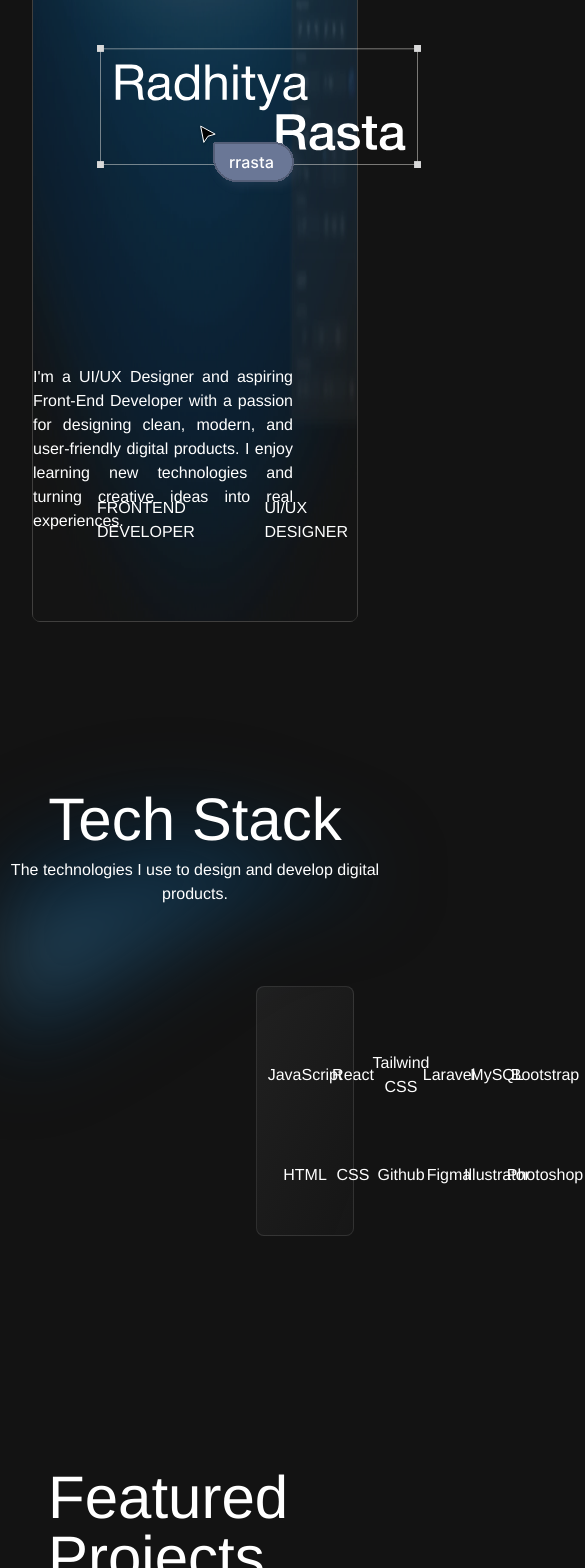
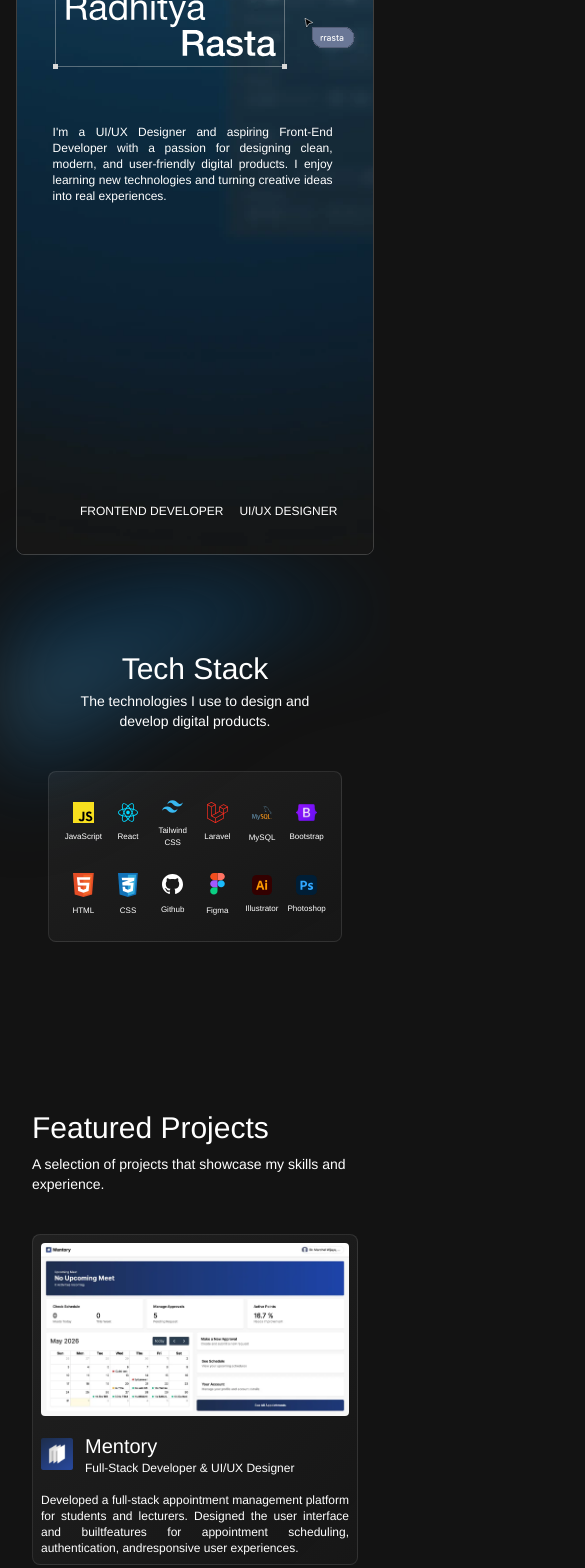
Before and after one commit to rrastaa/Portfolio, a React (Vite) app: page / in a window 390 px wide. Shown: the part 180-1748 px from the top of the page, 585 px wide, since content can reach past the window. Built offline with nearby package versions, Linux system fonts and the light colour scheme.

Commit message:
Updating Mobile View

```diff
--- a/src/App.jsx
+++ b/src/App.jsx
@@ -14,13 +14,13 @@ function App() {
 
   return (
     <>
-      <div className="relative bg-[#131313]">
+      <div className="relative bg-[#131313] overflow-hidden">
 
           <img src="/gradientleft.webp" className="absolute top-[20%] blur-2xl" alt="" />
 
           <img
             src="/gradvert.webp"
-            className="absolute bottom-0 right-0 scale-x-200 translate-x-200 blur-3xl"
+            className="absolute bottom-0 right-0 scale-x-200 md:translate-x-200 blur-3xl"
             alt=""
           />
 
--- a/src/components/Contact.jsx
+++ b/src/components/Contact.jsx
@@ -29,11 +29,11 @@ const contacts = [
 function Contact() {
   return (
     <>
-      <div className="text-white pt-30 flex flex-col gap-20 mb-20 mx-48 z-20" id="Contact">
+      <div className="text-white pt-30 flex flex-col gap-16 md:gap-20 mb-20 mx-8 md:mx-48 z-20" id="Contact">
         <div className="text-center ">
-          <h2 className=" text-6xl font-medium">Contact Me</h2>
+          <h2 className="text-3xl md:text-6xl font-medium">Contact Me</h2>
         </div>
-        <div className="max-w-screen grid grid-cols-2 gap-8 ">
+        <div className="max-w-screen grid grid-cols-1 md:grid-cols-2 gap-6 md:gap-8 ">
           {contacts.map((contact) => (
             <ContactFill
               key={contact.title}
@@ -66,13 +66,13 @@ function ContactFill({ title, value, icon: Icon }) {
   return (
     <div
       onClick={handleCopy}
-      className="hover:bg-linear-to-t hover:from-[#595959]/20 hover:to-[#BFBFBF]/20 hover:scale-102 cursor-pointer transition duration-200 rounded-lg border border-white/10 p-12 bg-linear-to-t from-[#BFBFBF]/8 to-[#595959]/5 flex flex-col justify-center items-center gap-4"
+      className="hover:bg-linear-to-t hover:from-[#595959]/20 hover:to-[#BFBFBF]/20 hover:scale-102 cursor-pointer transition duration-200 rounded-lg border border-white/10 p-4 md:p-12 bg-linear-to-t from-[#BFBFBF]/8 to-[#595959]/5 flex flex-col justify-center items-center gap-4"
     >
       <div className="flex flex-col justify-center items-center gap-2">
-        <Icon className="w-8 h-8"></Icon>
+        <Icon className="w-4 md:w-8 md:h-8"></Icon>
         <p className="text-xs">{title}</p>
       </div>
-      <h2 className="font-bold text-[24px] transition duration-200">{copied?"Successfully Copied!":value}</h2>
+      <h2 className="font-bold md:text-[24px] transition duration-200">{copied?"Successfully Copied!":value}</h2>
     </div>
   );
 }
--- a/src/components/Home.jsx
+++ b/src/components/Home.jsx
@@ -1,32 +1,35 @@
 function Home() {
   return (
     <>
+      <div className="">
         <div
-        className="relative m-8 rounded-lg border border-[#F2EFE9]/20 z-10 "
+          className="relative m-4 md:m-8 rounded-lg border  border-[#F2EFE9]/20 z-10 "
           id="Home"
         >
-        <img src="/finalhome.webp" className="w-full h-[91vh] " alt="" />
+          <img src="/mobilehome.webp" className=" block sm:hidden md:hidden w-full rounded-lg blur-[10%] h-[85vh]" alt="" />
+          <img src="/finalhome.webp" className=" hidden sm:block md:block w-full md:h-[91vh] " alt="" />
 
           <img
             src="MainName.svg"
-          className="absolute top-1/4 left-16 w-150 "
+            className="absolute w-[60vw] top-[20%] left-[10%] md:top-1/4 md:left-16 md:w-150 "
             alt=""
           />
 
           <img
             src="cursor.svg"
-          className="absolute top-[35%] left-[50%]"
+            className="absolute w-15 md:w-25 top-[25%] left-[80%]   md:top-[35%] md:left-[50%]"
             alt=""
           />
-        <p className="absolute max-w-130 top-4/6 right-16 text-white font-normal text-[16px] text-justify">
+          <p className="absolute max-w-70 md:max-w-130 top-[40%] ml-[10%] md:top-4/6 md:right-16 text-white font-normal text-xs md:text-[16px] text-justify">
             I'm a UI/UX Designer and aspiring Front-End Developer with a passion
             for designing clean, modern, and user-friendly digital products. I
             enjoy learning new technologies and turning creative ideas into real
             experiences.
           </p>
-        <div className="absolute bottom-[10%] left-16 text-white flex gap-8 uppercase">
+          <div className="absolute right-[10%] bottom-[5%] md:bottom-[10%] md:left-16 text-white text-xs md:text-base flex gap-4 md:gap-8 uppercase">
             <p>Frontend Developer</p>
             <p>UI/UX Designer</p>
+          </div>
         </div>
       </div>
     </>
--- a/src/components/Navbar.jsx
+++ b/src/components/Navbar.jsx
@@ -57,7 +57,7 @@ function Navbar() {
           showNav ? "translate-y-0 opacity-100" : "-translate-y-6 opacity-0"
         }`}
       >
-        <div className=" w-[60vw] text-white justify-around text-xs md:text-base mt-6 pt-2 rounded-full mb-4 pb-2 mr-14 flex z-50 px-8 md:px-16 bg-linear-to-br from-[#BFBFBF]/8 to-[#595959]/5 border border-white/10 backdrop-blur-lg">
+        <div className="w-[75vw] md:w-[50vw] text-white justify-around text-xs md:text-base mt-6 pt-2 rounded-full mb-4 pb-2 md:mr-14 flex z-50 px-8 md:px-16 bg-linear-to-br from-[#BFBFBF]/8 to-[#595959]/5 border border-white/10 backdrop-blur-lg">
           {navItems.map((items) => (
             <a className="hover:shadow-[0_0_25px_rgba(255,255,255,0.1)] transition duration-200 hover:scale-102 overflow-hidden" href={items.href}>
               {items.name}
--- a/src/components/ProjectsView.jsx
+++ b/src/components/ProjectsView.jsx
@@ -35,22 +35,22 @@ const project = [
 function ProjectCard({ title, logo, focus, desc, mainImage, moreImage }) {
   return (
     <>
-      <div className="flex flex-row gap-8 bg-linear-to-br from-[#BFBFBF]/8 to-[#595959]/5 p-8 rounded-lg border border-white/10">
+      <div className="flex flex-col md:flex-row gap-4 md:gap-8 bg-linear-to-br from-[#BFBFBF]/8 to-[#595959]/5 p-2 md:p-8 rounded-lg border border-white/10">
         <img
           src={mainImage}
-          className="max-w-[50vw] max-h-[70vh] rounded hover:brightness-100  hover:scale-102 transition duration-200"
+          className="md:max-w-[50vw] max-h-[70vh] rounded hover:brightness-100  hover:scale-102 transition duration-200"
           alt=""
         />
-        <div className="flex flex-col gap-8">
+        <div className="flex flex-col gap-4 md:gap-8">
           <div className="flex flex-row items-center gap-3">
-            <img src={logo} className="max-w-14 max-h-10" alt="" />
-            <div className="flex flex-col gap-">
-              <h3 className="text-2xl font-medium">{title}</h3>
-              <p className="font-normal text-sm"> {focus}</p>
+            <img src={logo} className="max-w-8 max-h-8 md:max-w-14 md:max-h-10" alt="" />
+            <div className="flex flex-col">
+              <h3 className="text-xl md:text-2xl font-medium">{title}</h3>
+              <p className="font-normal text-xs md:text-sm"> {focus}</p>
             </div>
           </div>
-          <p className="text-justify text-normal font-normal">{desc}</p>
-          <div className="flex gap-8">
+          <p className="text-justify text-xs md:text-base font-normal">{desc}</p>
+          <div className=" hidden md:flex gap-8">
             {moreImage.map((more) => (
               <div key={more} className="flex-1">
                 <img
@@ -70,14 +70,14 @@ function ProjectCard({ title, logo, focus, desc, mainImage, moreImage }) {
 function ProjectsView() {
   return (
     <>
-      <div className="text-white text-start pt-12 h-full mx-12 flex flex-col gap-20 z-10" id="ProjectView">
+      <div className="text-white text-start pt-12 h-full mx-8 md:mx-12 flex flex-col gap-10 md:gap-20 z-10" id="ProjectView">
         <div className="flex flex-col gap-2">
-          <h2 className=" text-6xl font-medium">Featured Projects</h2>
-          <p className="text-[16px] font-light">
+          <h2 className="text-3xl md:text-6xl font-medium">Featured Projects</h2>
+          <p className="text-sm md:text-[16px] font-light">
             A selection of projects that showcase my skills and experience.
           </p>
         </div>
-        <div className="flex flex-col gap-20">
+        <div className="flex flex-col gap-10 md:gap-20">
           {project.map((project) => (
             <ProjectCard
               key={project.title}
--- a/src/components/TechStack.jsx
+++ b/src/components/TechStack.jsx
@@ -52,13 +52,13 @@ const techStack = [
 function TechLogo({ icon, name }) {
   return (
     <>
-      <div className="flex flex-col justify-center w-full text-center items-center gap-4">
+      <div className="flex flex-col justify-center w-full text-center items-center gap-2 md:gap-4">
         <img
           src={icon}
-          className="w-14 max-h-14 hover:-translate-y-1  transition duration-200"
+          className="w-6 md:w-14 max-h-6 md:max-h-14 hover:-translate-y-1  transition duration-200"
           alt=""
         />
-        <p className="">{name}</p>
+        <p className="text-[8px] md:text-base">{name}</p>
       </div>
     </>
   );
@@ -67,14 +67,14 @@ function TechLogo({ icon, name }) {
 function TechStack() {
   return (
     <>
-      <div className="text-white pt-34 pb-46 w-full z-20" id="TechStack">
-        <div className="text-center flex flex-col gap-2">
-          <h2 className=" text-6xl font-medium">Tech Stack</h2>
-          <p className="text-[16px] font-light">
+      <div className="text-white pt-20 md:pt-34 pb-30 md:pb-46 w-full z-20" id="TechStack">
+        <div className="text-center flex flex-col gap-1 md:gap-2 mx-14">
+          <h2 className="text-3xl md:text-6xl font-medium">Tech Stack</h2>
+          <p className="text-sm md:text-[16px] font-light">
             The technologies I use to design and develop digital products.
           </p>
         </div>
-        <div className="grid grid-cols-6 gap-12 mt-20 mx-64 bg-linear-to-br from-[#BFBFBF]/8 to-[#595959]/5 p-12 rounded-lg border border-white/10">
+        <div className="grid grid-cols-6 gap-6 md:gap-12 mt-10 md:mt-20 mx-12 md:mx-64 bg-linear-to-br from-[#BFBFBF]/8 to-[#595959]/5 p-6 md:p-12 rounded-lg border border-white/10">
           {techStack.map((techStack) => (
             <TechLogo
               key={techStack.name}
```
Also changed, not shown: public/mobilehome.webp (added). Lines whose indentation alone changed are shown as unchanged.
